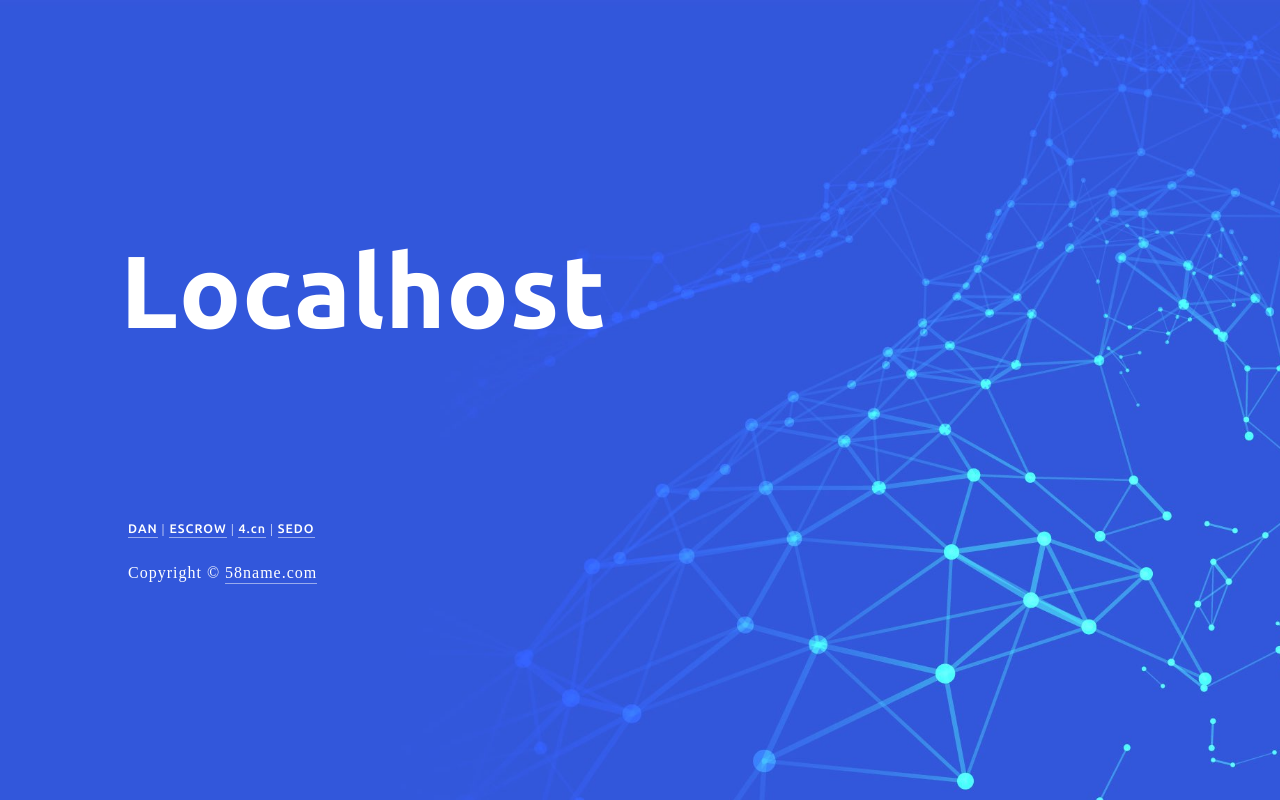
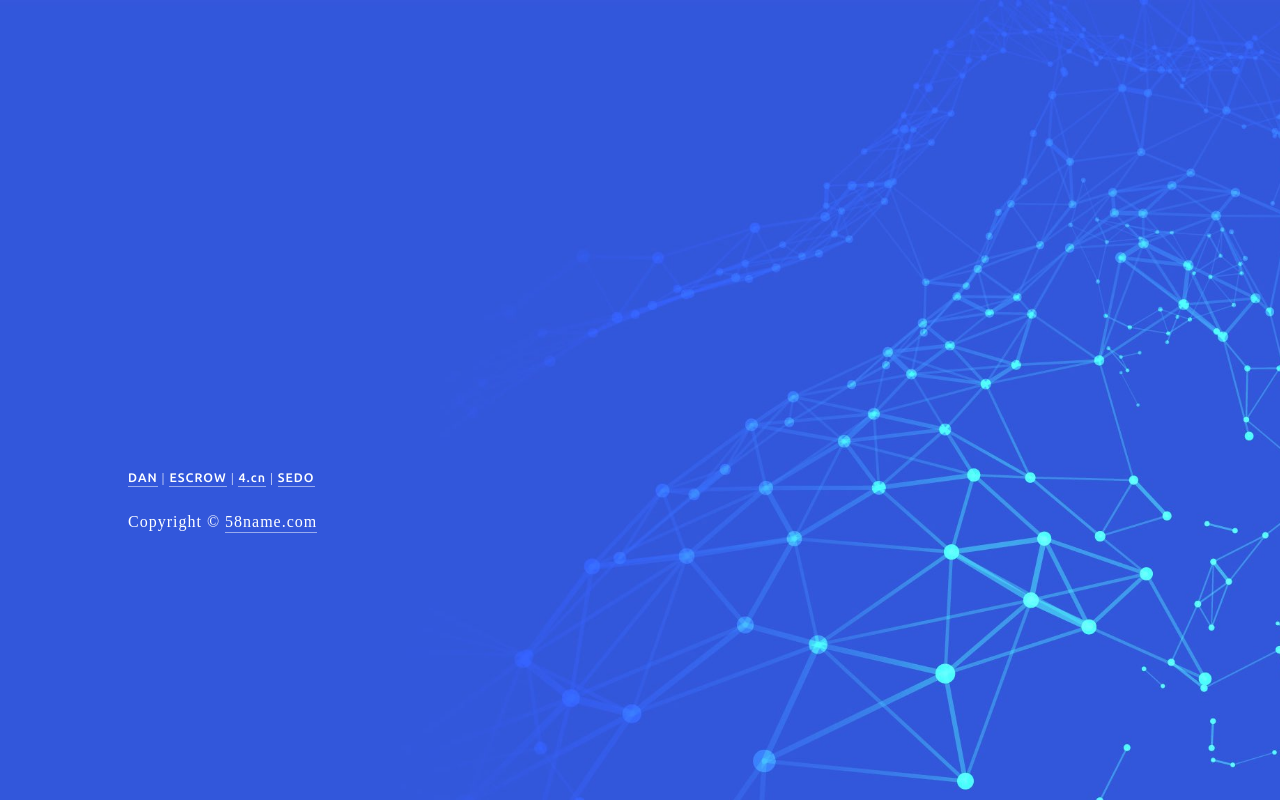
Before and after one commit to haloercom/domain, a plain HTML site: page index.html in a window 1280 px wide. Drawn offline with Linux system fonts and the light colour scheme.

Commit message:
Update index.html

```diff
--- a/index.html
+++ b/index.html
@@ -100,9 +100,11 @@
   <div class="wrap">
     <h1 id="domain"></h1>
     <script>
-        var domainName = window.location.hostname;
-        var capitalizedDomain = domainName.charAt(0).toUpperCase() + domainName.slice(1);
-        document.getElementById("domain").innerText = capitalizedDomain;
+        // 获取 URL 参数中的域名信息
+        const urlParams = new URLSearchParams(window.location.search);
+        const domainName = urlParams.get('domain');
+        // 显示被跳转的域名
+        document.getElementById("domain").innerText = domainName;
         </script>
         <address><a href="http://www.dan.com">DAN</a> | <a href="http://www.escrow.com">ESCROW</a> | <a href="http://www.4.cn">4.cn</a> | <a href="http://www.sedo.com">SEDO</a></address>
         <br>
```
